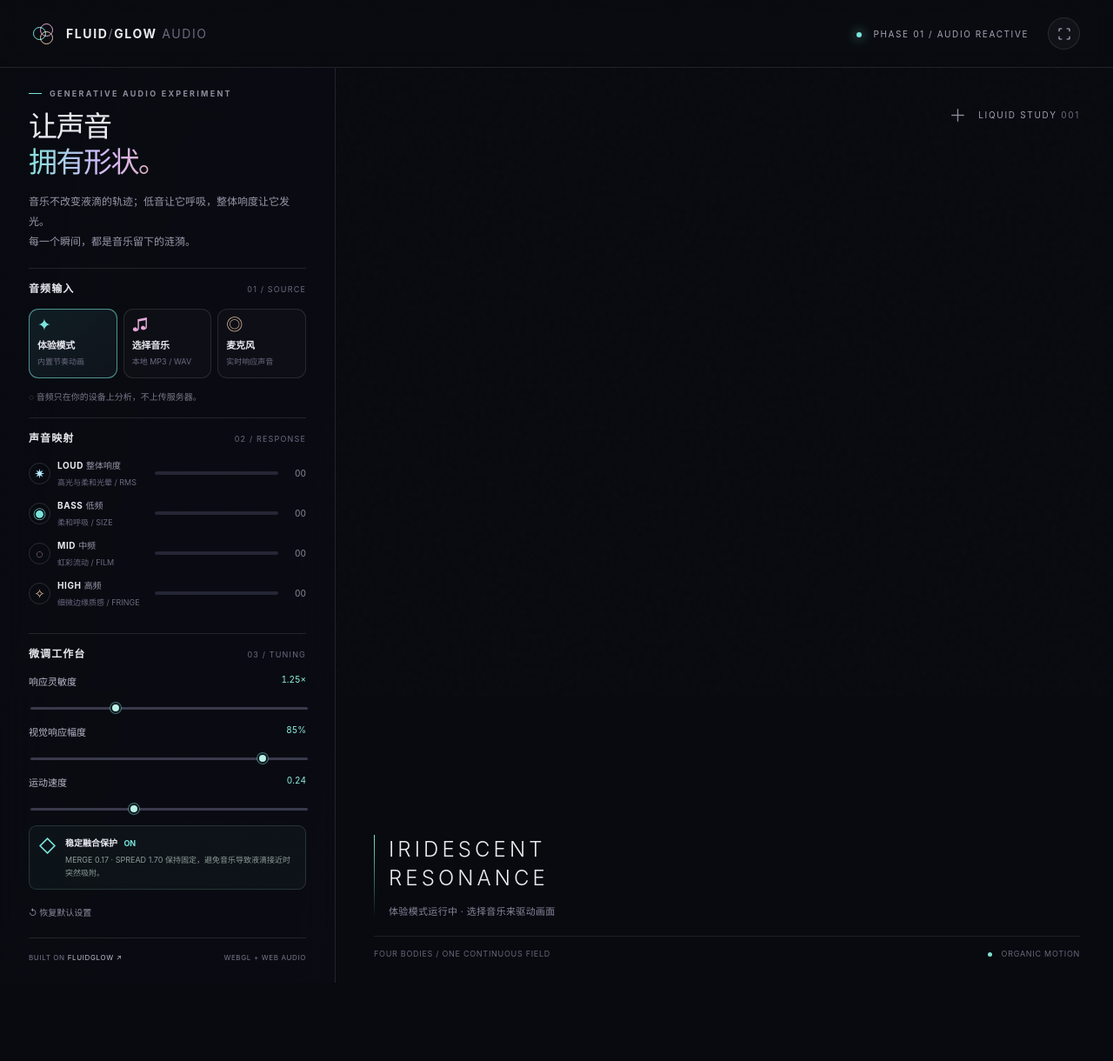
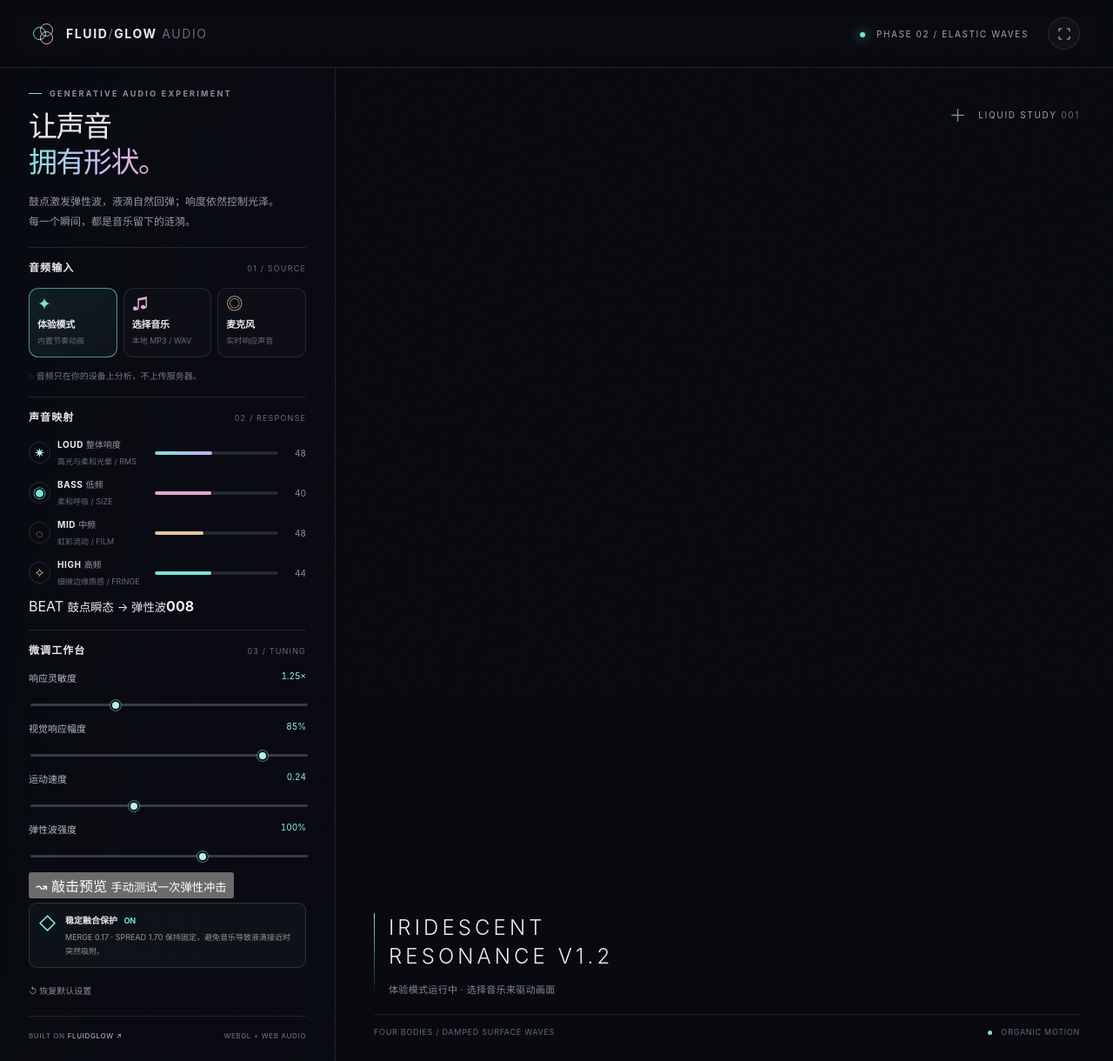
Before and after one commit to Leemitz/fluidglow-audio, a plain HTML site: page index.html in a window 1280 px wide. Shown: the whole page at 87% size. Before the commit the page ends 1130 px from the top, so only its background shows below. Drawn offline with Linux system fonts and the light colour scheme.

Commit message:
feat(ui): show beat events and add wave intensity and manual strike controls

```diff
--- a/index.html
+++ b/index.html
@@ -12,14 +12,14 @@
   <div class="grain" aria-hidden="true"></div>
   <header class="topbar">
     <a class="logo" href="./" aria-label="FluidGlow Audio 首页"><span class="logo-mark"><i></i><i></i><i></i></span><span>FLUID<span class="logo-light">/</span>GLOW<span class="logo-light"> AUDIO</span></span></a>
-    <div class="top-actions"><span class="stage-pill"><span class="live-dot"></span> PHASE 01 / AUDIO REACTIVE</span><button id="fullscreen-btn" class="icon-button" aria-label="进入全屏" title="全屏"><svg viewBox="0 0 24 24" fill="none" stroke="currentColor" stroke-width="1.7"><path d="M8 3H4a1 1 0 0 0-1 1v4m13-5h4a1 1 0 0 1 1 1v4M3 16v4a1 1 0 0 0 1 1h4m13-5v4a1 1 0 0 1-1 1h-4"/></svg></button></div>
+    <div class="top-actions"><span class="stage-pill"><span class="live-dot"></span> PHASE 02 / ELASTIC WAVES</span><button id="fullscreen-btn" class="icon-button" aria-label="进入全屏" title="全屏"><svg viewBox="0 0 24 24" fill="none" stroke="currentColor" stroke-width="1.7"><path d="M8 3H4a1 1 0 0 0-1 1v4m13-5h4a1 1 0 0 1 1 1v4M3 16v4a1 1 0 0 0 1 1h4m13-5v4a1 1 0 0 1-1 1h-4"/></svg></button></div>
   </header>
 
   <main class="layout">
     <aside class="panel" id="panel">
       <div class="eyebrow"><span class="accent-dash"></span> GENERATIVE AUDIO EXPERIMENT</div>
       <h1>让声音<br><em>拥有形状。</em></h1>
-      <p class="intro">音乐不改变液滴的轨迹；低音让它呼吸，整体响度让它发光。<br>每一个瞬间，都是音乐留下的涟漪。</p>
+      <p class="intro">鼓点激发弹性波，液滴自然回弹；响度依然控制光泽。<br>每一个瞬间，都是音乐留下的涟漪。</p>
 
       <section class="control-section" aria-labelledby="source-heading">
         <div class="section-head"><h2 id="source-heading">音频输入</h2><span class="section-index">01 / SOURCE</span></div>
@@ -43,6 +43,7 @@
         <div class="band-row"><div class="band-label"><span class="band-glyph bass-glyph">◉</span><div><strong>BASS <span>低频</span></strong><small>柔和呼吸 / SIZE</small></div></div><div class="meter"><span id="bass-fill"></span></div><span class="band-num" id="bass-value">00</span></div>
         <div class="band-row"><div class="band-label"><span class="band-glyph mid-glyph">◌</span><div><strong>MID <span>中频</span></strong><small>虹彩流动 / FILM</small></div></div><div class="meter"><span id="mid-fill"></span></div><span class="band-num" id="mid-value">00</span></div>
         <div class="band-row"><div class="band-label"><span class="band-glyph high-glyph">✧</span><div><strong>HIGH <span>高频</span></strong><small>细微边缘质感 / FRINGE</small></div></div><div class="meter"><span id="high-fill"></span></div><span class="band-num" id="high-value">00</span></div>
+        <div class="beat-feedback"><span class="beat-lamp" id="beat-lamp" aria-hidden="true"></span><span>BEAT <small>鼓点瞬态 → 弹性波</small></span><strong id="beat-count">000</strong></div>
       </section>
 
       <section class="control-section settings" aria-labelledby="tune-heading">
@@ -50,6 +51,8 @@
         <label class="slider-row"><span>响应灵敏度 <output id="sensitivity-out">1.25×</output></span><input id="sensitivity" type="range" min="0.5" max="3" step="0.05" value="1.25"></label>
         <label class="slider-row"><span>视觉响应幅度 <output id="intensity-out">85%</output></span><input id="intensity" type="range" min="0" max="100" step="1" value="85"></label>
         <label class="slider-row"><span>运动速度 <output id="speed-out">0.24</output></span><input id="speed" type="range" min="0" max="0.65" step="0.01" value="0.24"></label>
+        <label class="slider-row"><span>弹性波强度 <output id="wave-out">100%</output></span><input id="wave" type="range" min="0" max="160" step="5" value="100"></label>
+        <button id="test-wave-btn" class="test-wave-btn" type="button">↝ 敲击预览 <small>手动测试一次弹性冲击</small></button>
         <div class="stability-note"><span class="lock-icon">◇</span><div><strong>稳定融合保护 <span class="stable">ON</span></strong><p>MERGE 0.17 · SPREAD 1.70 保持固定，避免音乐导致液滴接近时突然吸附。</p></div></div>
         <button id="reset-btn" class="reset-btn">↺ 恢复默认设置</button>
       </section>
@@ -60,8 +63,8 @@
       <canvas id="fluid-canvas" aria-label="随音乐变化的虹彩油滴可视化"></canvas>
       <div class="fallback-visual" id="fallback-visual" aria-hidden="true"><span></span><span></span><span></span></div>
       <div class="view-legend"><span class="legend-cross">＋</span><span>LIQUID STUDY <i>001</i></span></div>
-      <div class="view-caption"><div class="vertical-line"></div><div><div class="visual-name">IRIDESCENT<br>RESONANCE</div><p id="visual-status">体验模式运行中 · 选择音乐来驱动画面</p></div></div>
-      <div class="view-bottom"><span>FOUR BODIES / ONE CONTINUOUS FIELD</span><span class="movement-indicator"><i></i> ORGANIC MOTION</span></div>
+      <div class="view-caption"><div class="vertical-line"></div><div><div class="visual-name">IRIDESCENT<br>RESONANCE <span class="caption-version">V1.2</span></div><p id="visual-status">体验模式运行中 · 选择音乐来驱动画面</p></div></div>
+      <div class="view-bottom"><span>FOUR BODIES / DAMPED SURFACE WAVES</span><span class="movement-indicator"><i></i> ORGANIC MOTION</span></div>
       <div class="drop-hint" id="drop-hint"><span>♫</span> 松开以载入音乐文件</div>
     </div>
   </main>
```
